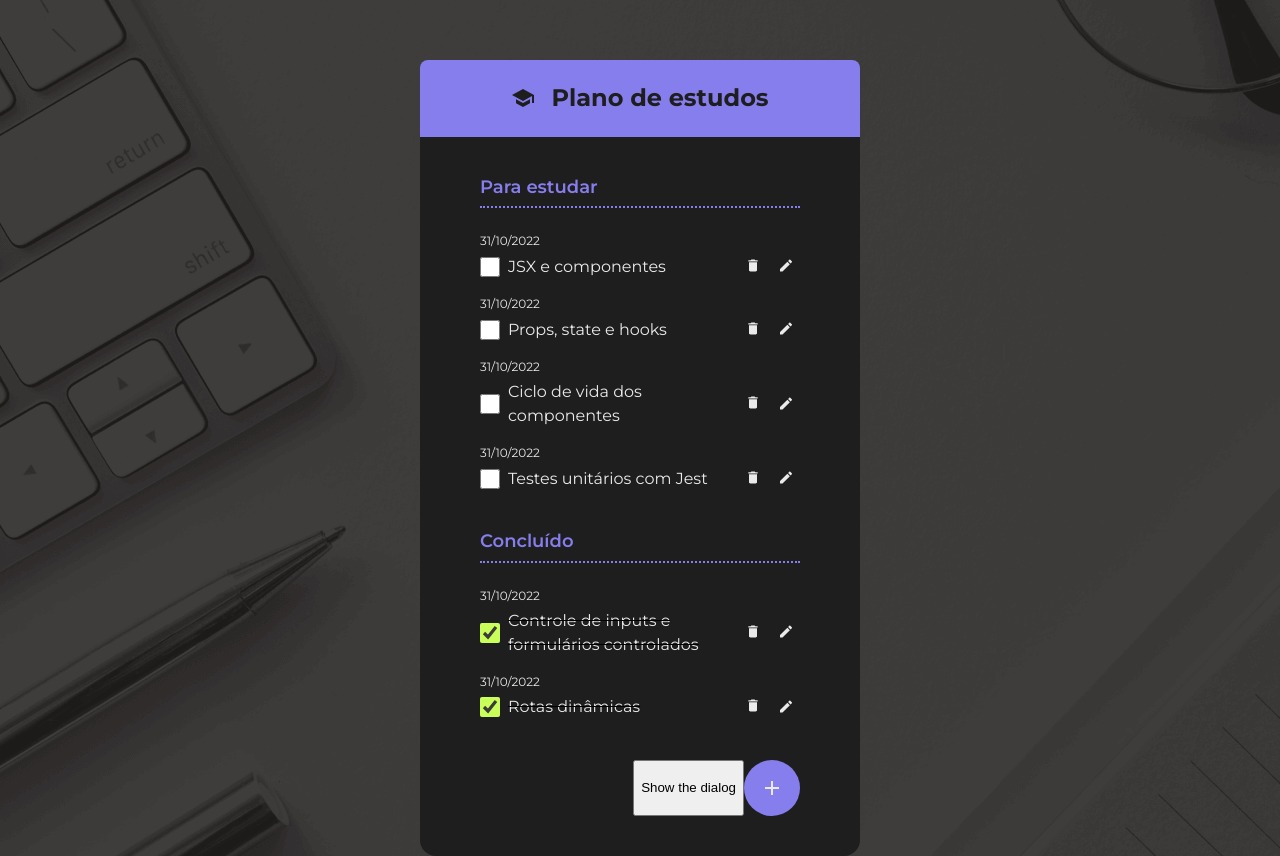
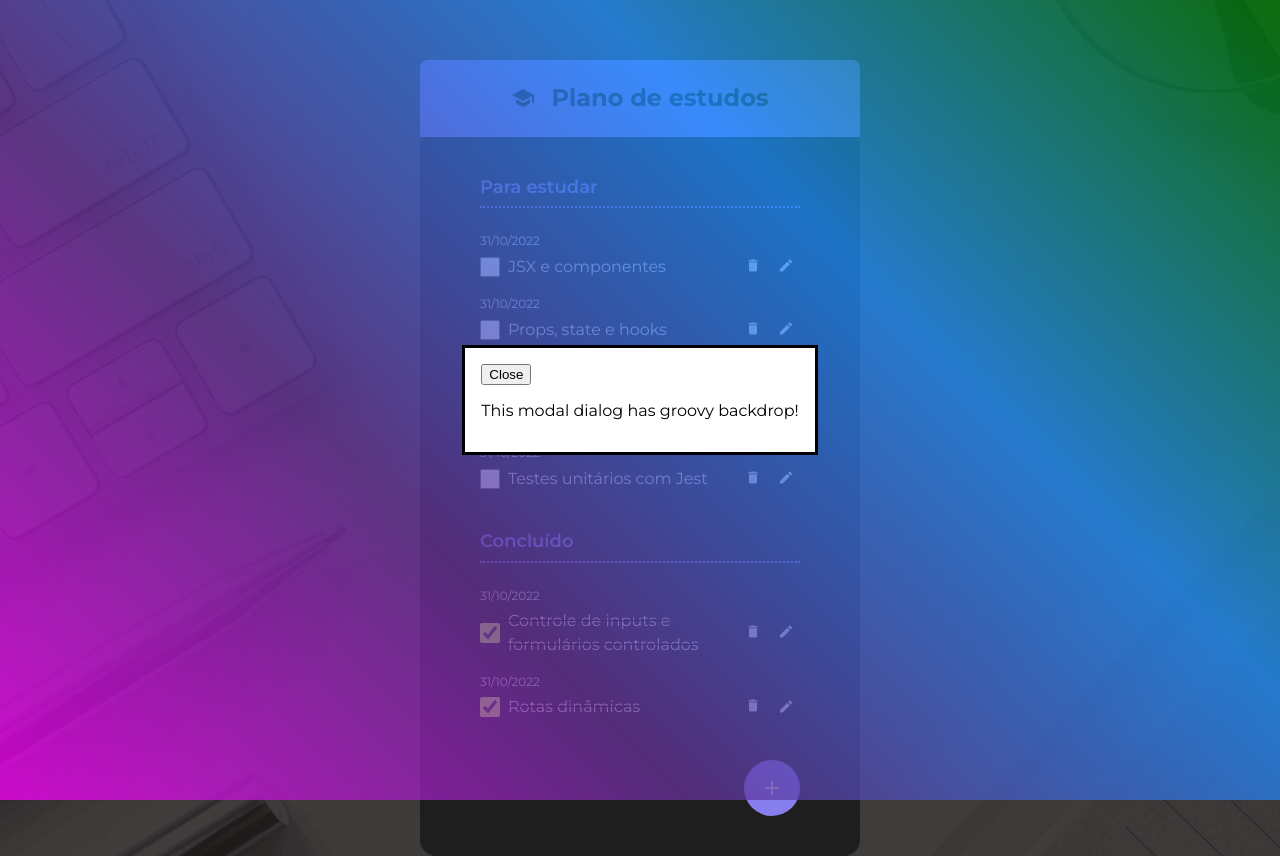
Before and after one commit to fredcarderaro/checklist, a React (Vite) app: page / in a window 1280 px wide. Both pictures are taken after a click on the button 772 px from the left and 787 px from the top of the page. Built offline with nearby package versions, Linux system fonts and the light colour scheme.

Commit message:
apply useEffect and use App button to toggle modal

```diff
--- a/src/App.jsx
+++ b/src/App.jsx
@@ -57,7 +57,6 @@ function App() {
 
   const toggleDialog = () => {
     setShowDialog(!showDialog);
-    console.log("ola, mundo");
   };
 
   return (
@@ -84,7 +83,7 @@ function App() {
           </ToDoList>
           <Footer>
             {/* Dialog */}
-            <Dialog isOpen={showDialog} />
+            <Dialog isOpen={showDialog} onClose={toggleDialog} />
             <FabButton onClick={toggleDialog}>
               <IconPlus />
             </FabButton>
--- a/src/components/Dialog/index.jsx
+++ b/src/components/Dialog/index.jsx
@@ -1,10 +1,16 @@
-import { useRef } from "react";
+import { useEffect, useRef } from "react";
 import "./dialog.style.css";
 
-export function Dialog() {
+export function Dialog({ isOpen, onClose }) {
+  // não devemos fazer buscas no DOM dessa forma
+  //const dialog = document.querySelector("dialog");
+
   const dialogRef = useRef(null);
 
-  //const dialog = document.querySelector("dialog");
+  useEffect(() => {
+    console.log(`Alternar modal: ${isOpen}`);
+    isOpen ? openDialog() : closeDialog();
+  }, [isOpen]);
 
   // "Show the dialog" button opens the dialog modally
   const openDialog = () => {
@@ -19,12 +25,11 @@ export function Dialog() {
   return (
     <>
       <dialog ref={dialogRef}>
-        <button autoFocus onClick={closeDialog}>
+        <button autoFocus onClick={onClose}>
           Close
         </button>
         <p>This modal dialog has groovy backdrop!</p>
       </dialog>
-      <button onClick={openDialog}>Show the dialog</button>
     </>
   );
 }
```
